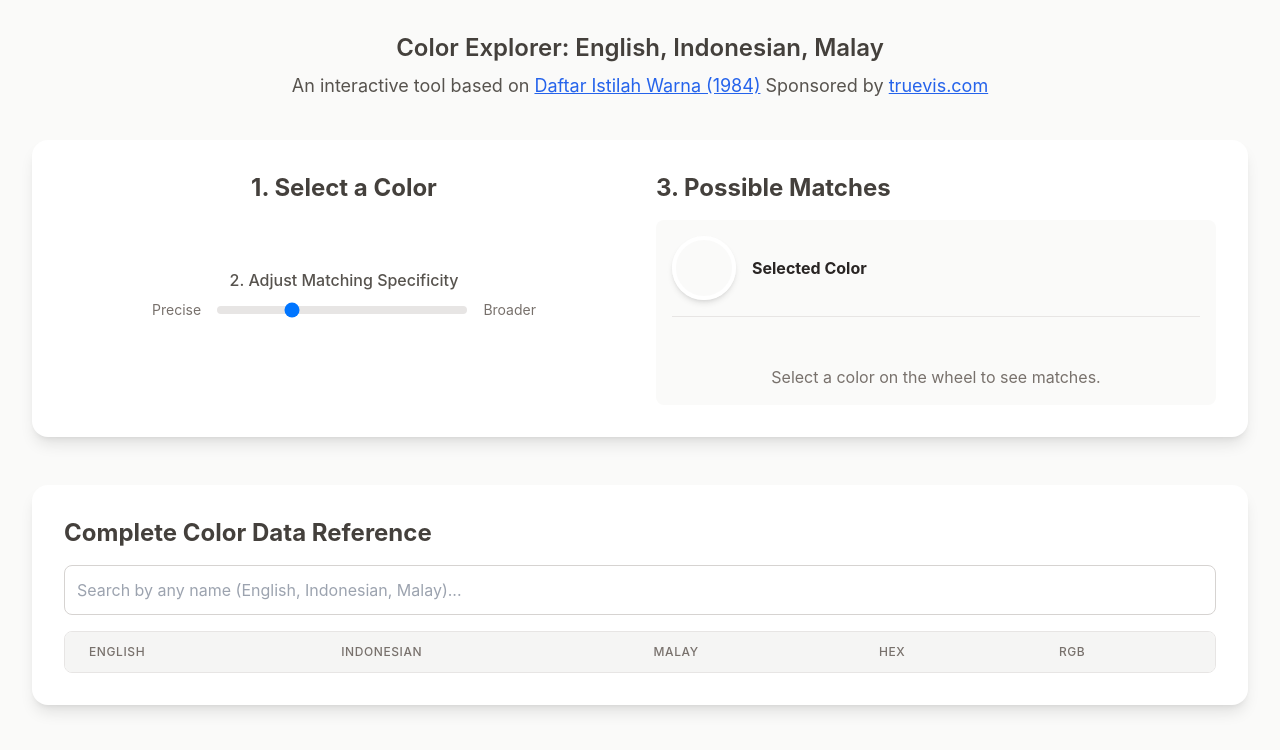
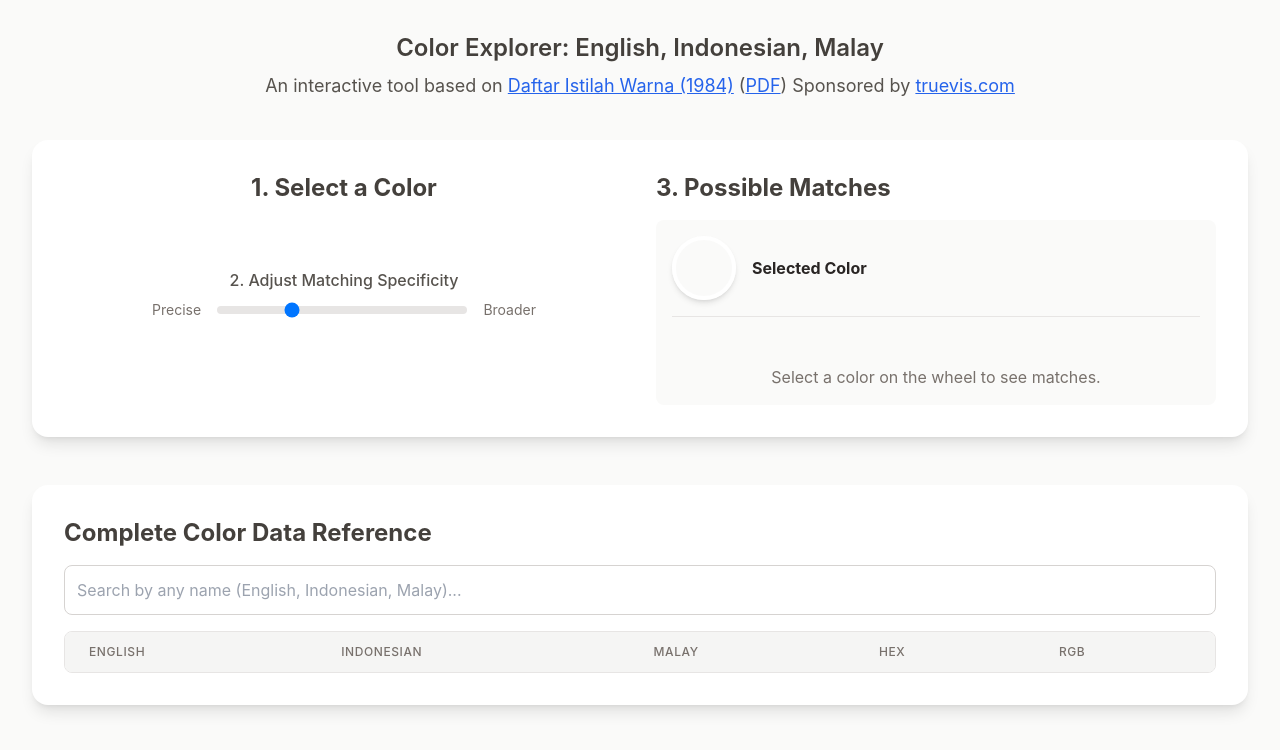
Before and after one commit to truevis/truevis-colors, a plain HTML site: page index.html in a window 1280 px wide. Drawn offline with nearby package versions, Linux system fonts and the light colour scheme; a script that the page names is missing.

Commit message:
Update index.html

```diff
--- a/index.html
+++ b/index.html
@@ -50,7 +50,7 @@
 
         <header class="text-center mb-10">
             <h2 class="text-xl md:text-2xl font-semibold text-stone-700">Color Explorer: English, Indonesian, Malay</h2>
-            <p class="mt-2 text-lg text-stone-600">An interactive tool based on <a href="https://repositori.kemendikdasmen.go.id/1698/" target="_blank" class="text-blue-600 hover:text-blue-800 underline">Daftar Istilah Warna (1984)</a>  Sponsored by <a href="https://truevis.com" target="_blank" class="text-blue-600 hover:text-blue-800 underline">truevis.com</a></p>
+            <p class="mt-2 text-lg text-stone-600">An interactive tool based on <a href="https://repositori.kemendikdasmen.go.id/1698/" target="_blank" class="text-blue-600 hover:text-blue-800 underline">Daftar Istilah Warna (1984)</a> (<a href="https://repositori.kemendikdasmen.go.id/1698/1/Daftar%20Istillah%20Warna%20%28%201984%20%29.pdf" target="_blank" class="text-blue-600 hover:text-blue-800 underline">PDF</a>)  Sponsored by <a href="https://truevis.com" target="_blank" class="text-blue-600 hover:text-blue-800 underline">truevis.com</a></p>
         </header>
 
         <main>
```
